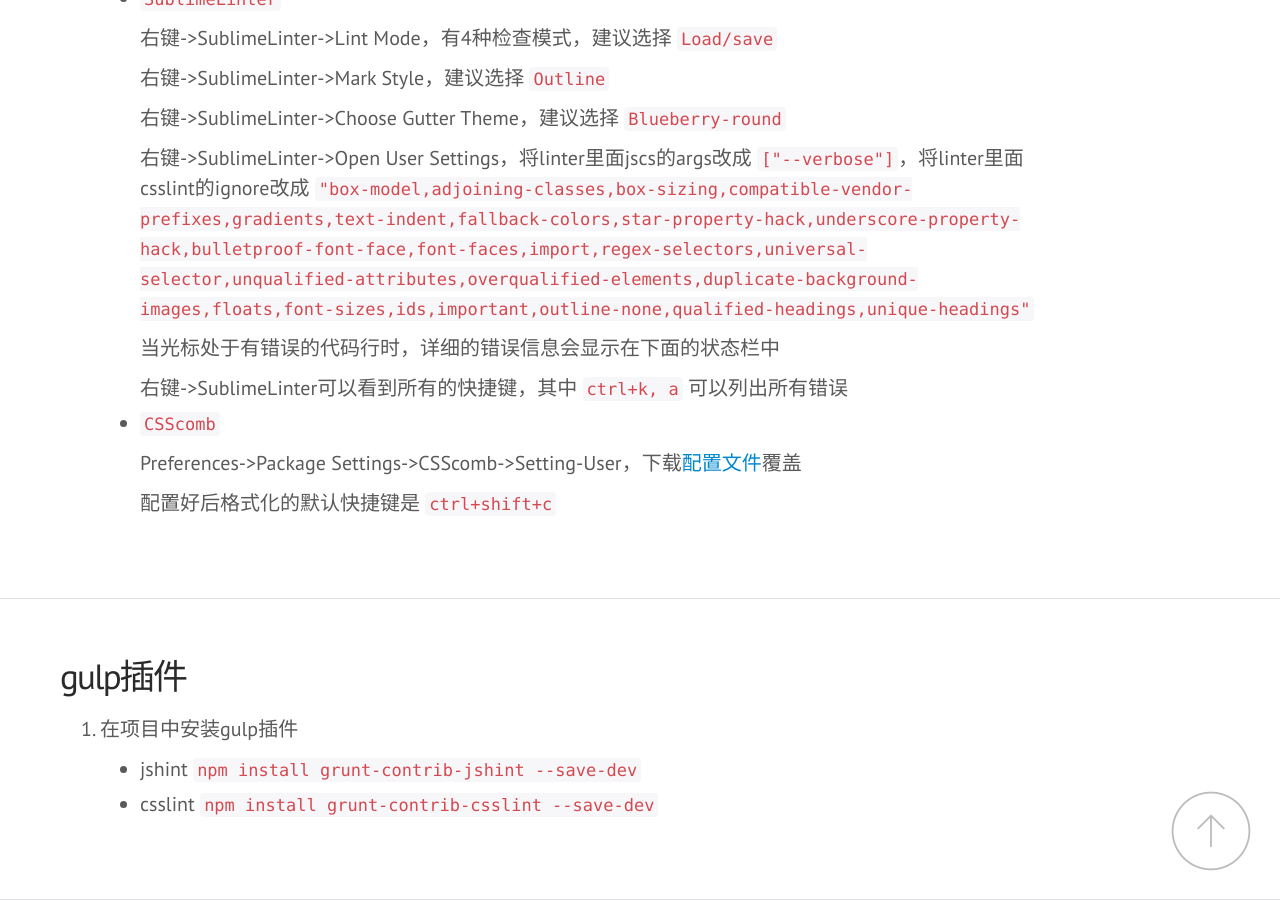
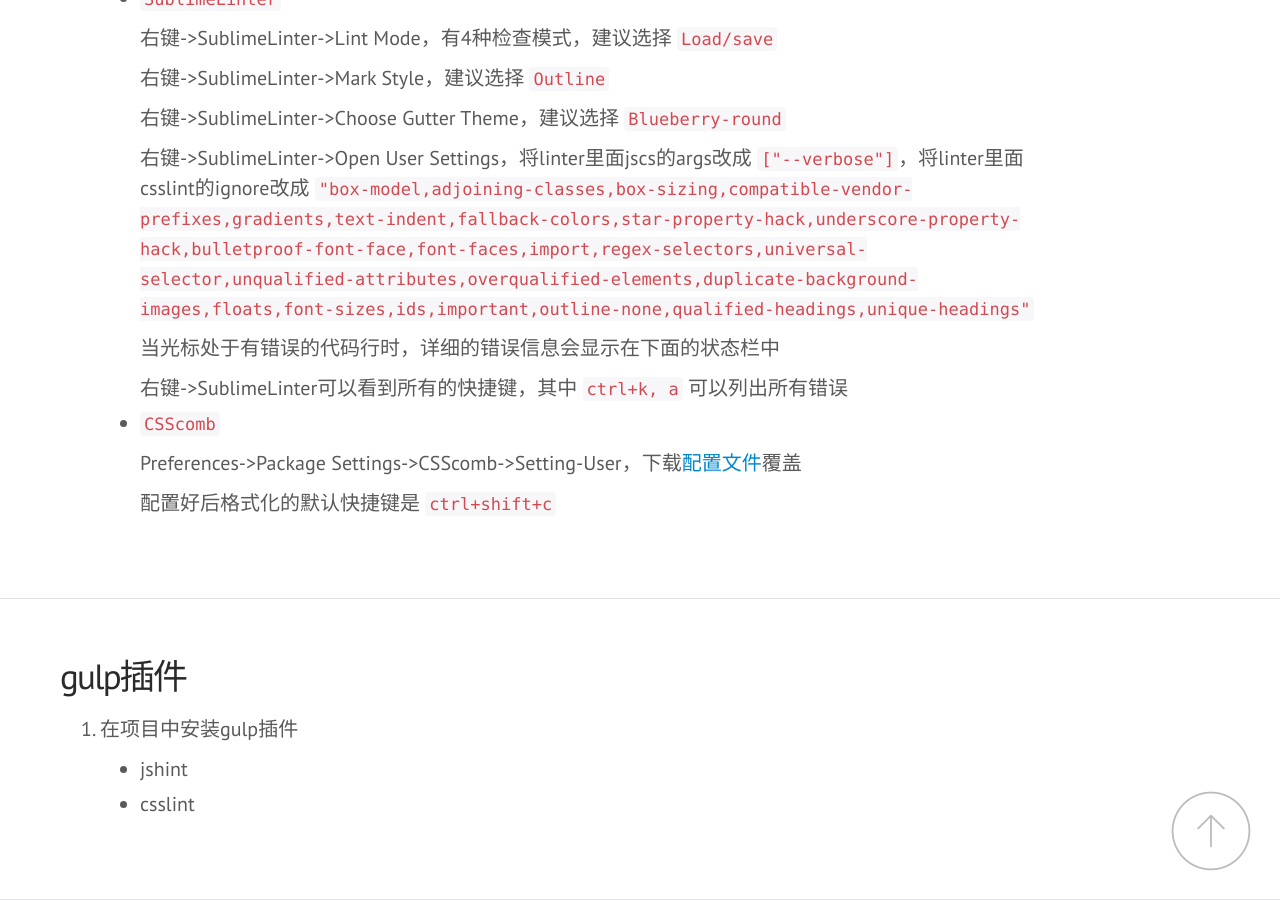
Before and after one commit to omwteam/CodeGuide, a Jekyll site: the page built from index.html, in a window 1280 px wide and 900 px high, scrolled down 44233 px. Built offline with Jekyll 4.4.1, drawn with Linux system fonts in a browser that asks for light colours; some web fonts are replaced; Markdown is read by kramdown in place of the engine named in the settings; some of the changed lines change nothing that is shown.

Commit message:
注释掉gulp插件

```diff
--- a/_includes/check.html
+++ b/_includes/check.html
@@ -104,8 +104,8 @@
             <li>
                 <p>在项目中安装gulp插件</p>
                 <ul>
-                    <li>jshint <code>npm install grunt-contrib-jshint --save-dev</code></li>
-                    <li>csslint <code>npm install grunt-contrib-csslint --save-dev</code></li>
+                    <li>jshint <!--<code>npm install grunt-contrib-jshint &#45;&#45;save-dev</code>--></li>
+                    <li>csslint <!--<code>npm install grunt-contrib-csslint &#45;&#45;save-dev</code>--></li>
                 </ul>
             </li>
             <!--<li>-->
```
